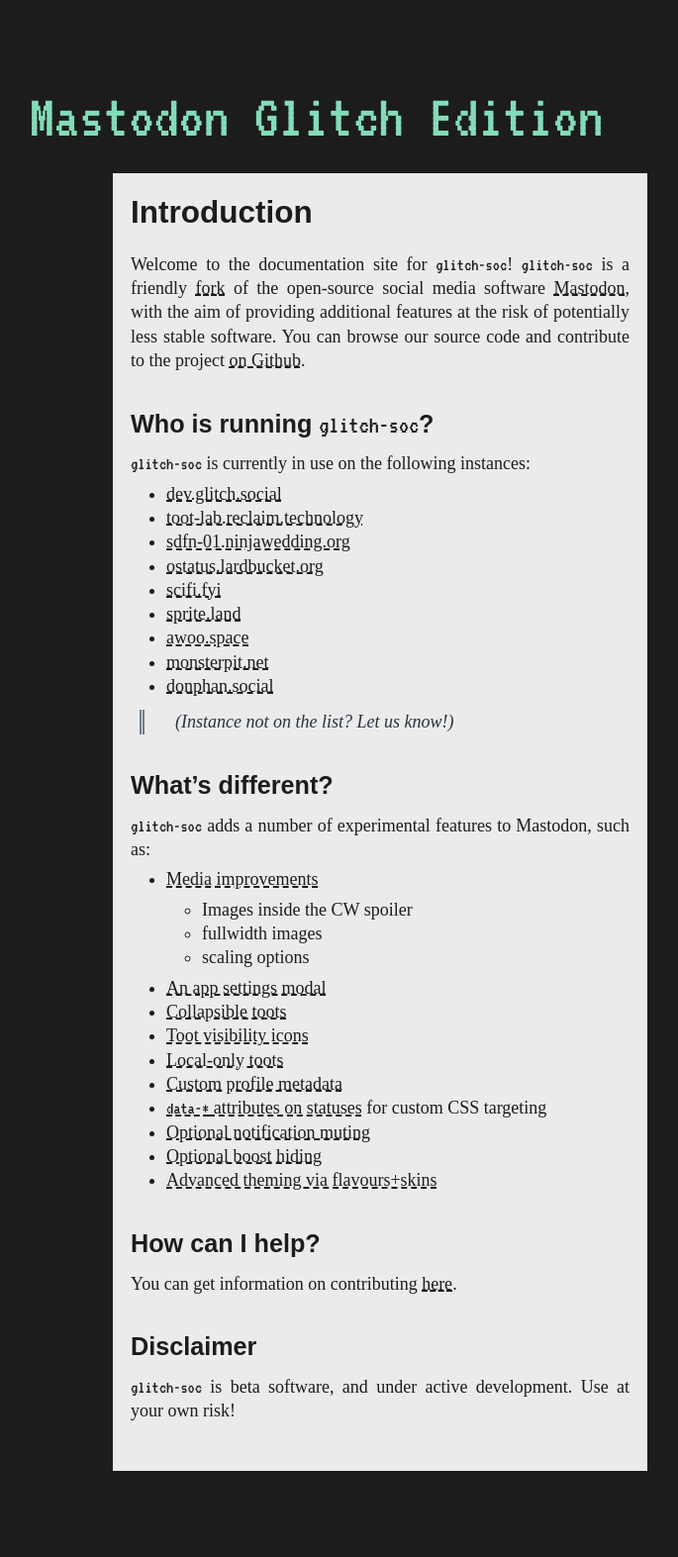
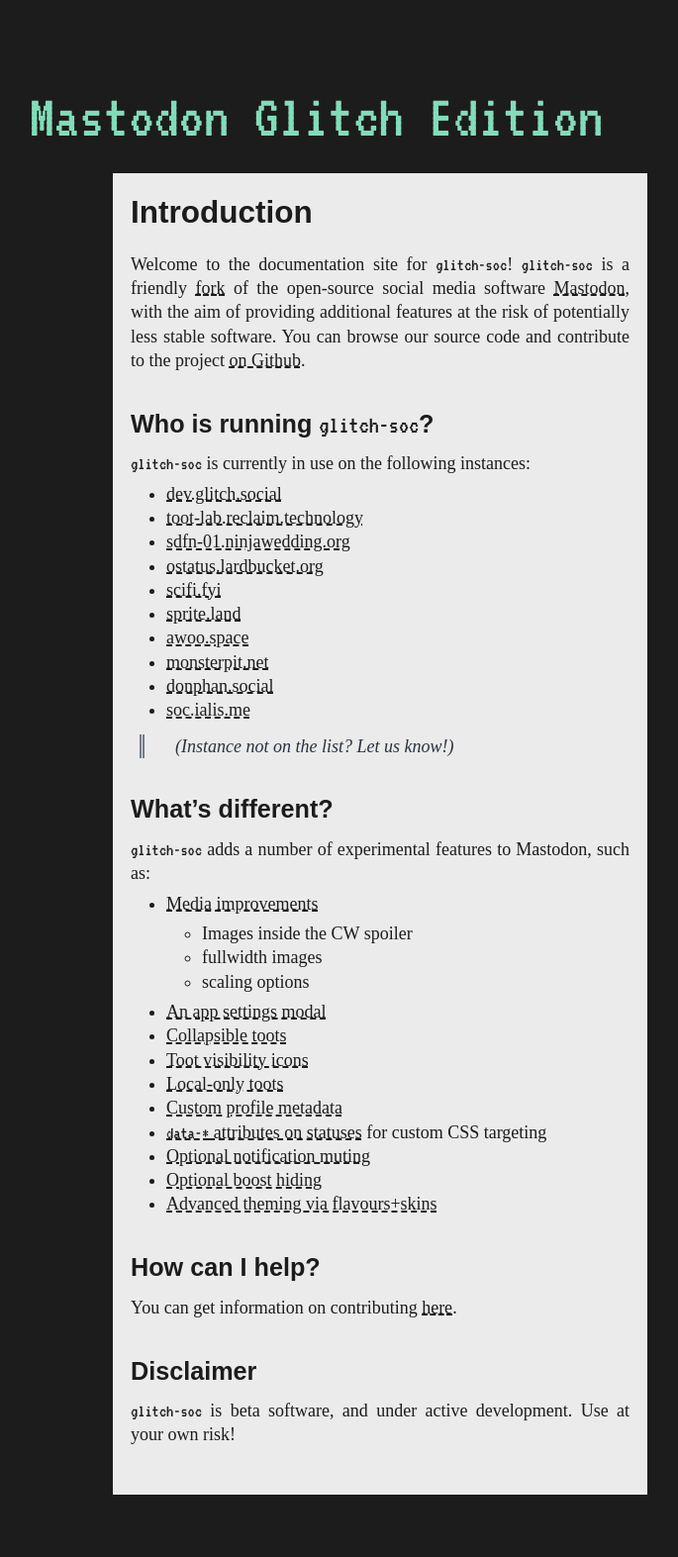
Before and after one commit to glitch-soc/docs, a Jekyll site: the page built from index.md, in a window 1280 px wide. Shown: the whole page at 99% size, without its empty margins (256-941 px from the left). Built offline with Jekyll 4.4.1, drawn with Linux system fonts in a browser that asks for light colours; some web fonts are replaced; our own code applies the rules of GitHub Pages for plain Markdown files; before the commit the page ends 1549 px from its top, so only the background shows below that.

Commit message:
Add soc.ialis.me to the list of instances

```diff
--- a/index.md
+++ b/index.md
@@ -19,6 +19,7 @@ You can browse our source code and contribute to the project [on Github][glitch-
 - [awoo.space](https://awoo.space)
 - [monsterpit.net](https://monsterpit.net)
 - [donphan.social](https://donphan.social)
+- [soc.ialis.me](https://soc.ialis.me)
 
 
 >   (Instance not on the list? Let us know!)
```
